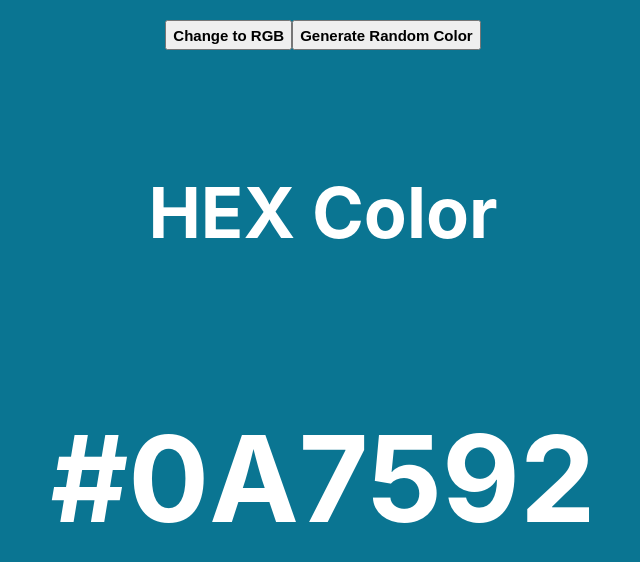
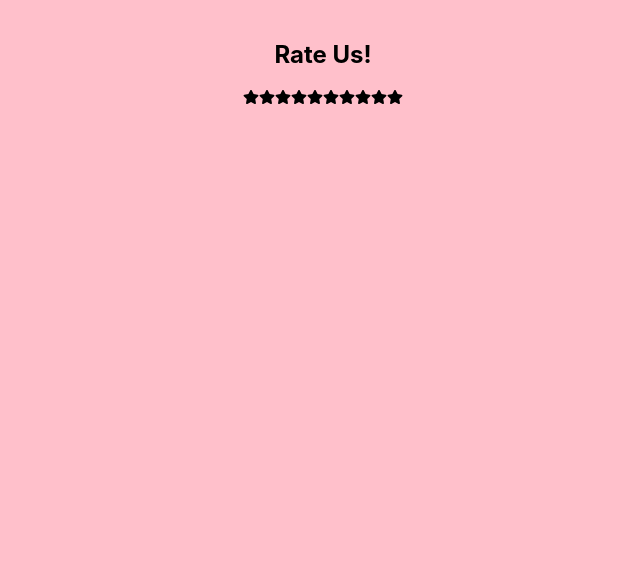
Before and after one commit to magzybogues05/React-Components, a React (Create React App) app: page / in a window 1280 px wide. Shown: the top 562 px of the page, without its empty margins (317-957 px from the left). Built offline with nearby package versions, Linux system fonts and the light colour scheme.

Commit message:
Star Rating component

```diff
--- a/package.json
+++ b/package.json
@@ -8,6 +8,7 @@
     "@testing-library/user-event": "^13.5.0",
     "react": "^18.2.0",
     "react-dom": "^18.2.0",
+    "react-icons": "^5.0.1",
     "react-scripts": "5.0.1",
     "web-vitals": "^2.1.4"
   },
--- a/src/App.js
+++ b/src/App.js
@@ -2,16 +2,23 @@
 import './App.css';
 import Accordion from './components/accordion';
 import RandomColor from './components/random-color';
+import StarRating from './components/star-rating';
 
 function App() {
   return (
     <div className="App">
 
-      {/* Accordion component */}
+      {/* 1. Accordion component */}
       {/* <Accordion/> */}
 
-      {/* Random Color component */}
-      <RandomColor/>
+
+      {/* 2. Random Color component */}
+      {/* <RandomColor/> */}
+
+      {/* 3. Star Rating component */}
+      <StarRating noOfStars={10}/>
+
+
     </div>
   );
 }
--- /dev/null
+++ b/src/components/star-rating/index.jsx
@@ -0,0 +1,42 @@
+import React, { useState } from 'react'
+import {FaStar} from 'react-icons/fa';
+import './style.css';
+
+const StarRating = ({noOfStars}) => {
+
+    const [rating,setRating]= useState(0);
+    const [hover,setHover]=useState(0);
+
+    const handleClick= (index)=>{
+        setRating(index);
+    }
+    const handleMouseEnter=(index)=>{
+        setHover(index);
+    }
+    const handleMouseLeave=()=>{
+        setHover(rating);
+    }
+
+  return (
+    <div className='star-rating'>
+
+        <h2>Rate Us!</h2>
+
+        <div className='star-container'>
+        {[...Array(noOfStars)].map((_,index)=>{
+            index+=1;
+            return (
+                <FaStar key={index}
+                 className={index<=(hover||rating)?"active":"inactive"}
+                 onClick={()=>handleClick(index)}
+                 onMouseMove={()=>handleMouseEnter(index)}
+                 onMouseLeave={()=>handleMouseLeave()}
+                />
+            )
+        })}
+        </div>
+    </div>
+  )
+}
+
+export default StarRating
--- /dev/null
+++ b/src/components/star-rating/style.css
@@ -0,0 +1,23 @@
+.active{
+    color: #fff700;
+}
+.inactive{
+    color:#000000;
+}
+.star-rating{
+    height: 100vh;
+    width: 100vw;
+    background:pink;
+    display: flex;
+    align-items: center;
+    flex-direction: column;
+}
+
+.star-rating h2{
+    margin-top:40px;
+}
+
+.star-container{
+    display: flex;
+
+}
```
Also changed, not shown: 1 other file (tests, documents, lock files or other folders).
